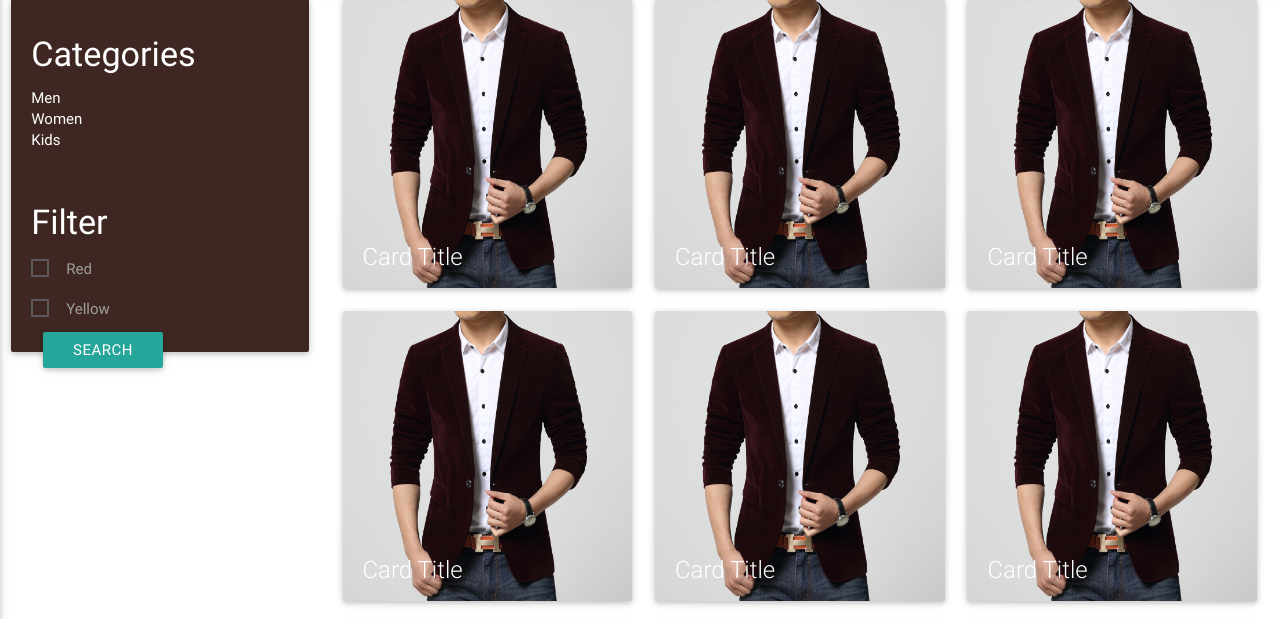
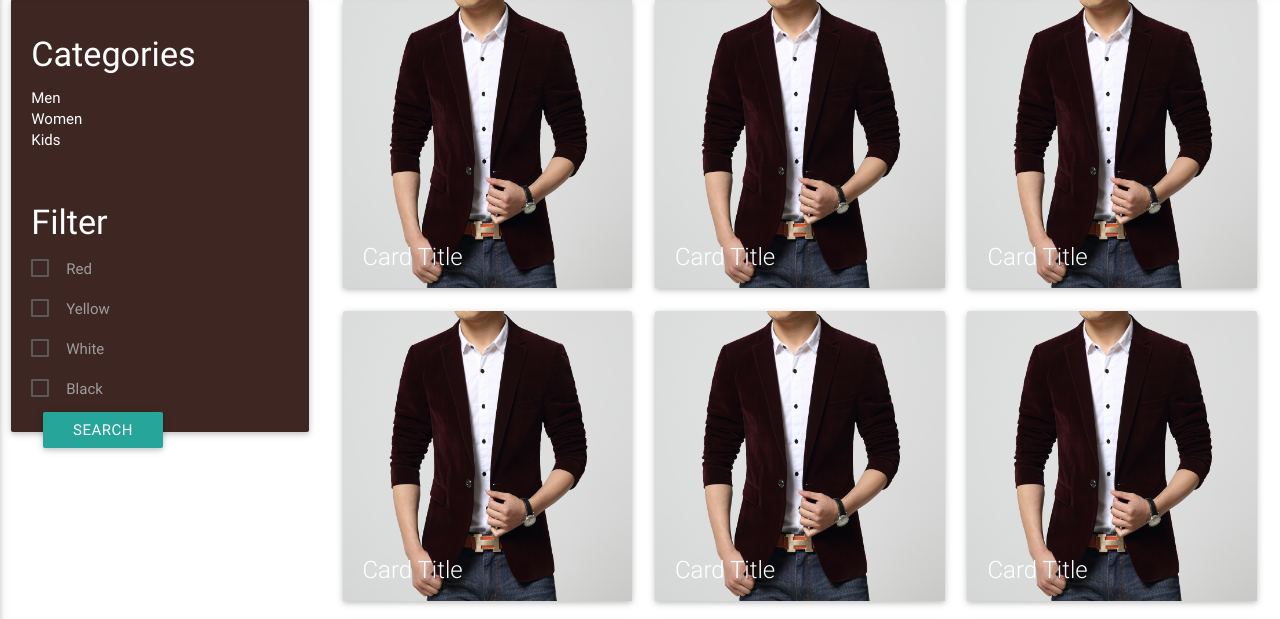
Before and after one commit to jk-gan/E-Commerce-, a PHP site: page /men.php in a window 1280 px wide. Shown: the part 73-692 px from the top of the page. Run offline with PHP 8.4, Linux system fonts and the light colour scheme; some libraries are stand-ins or nearby versions.

Commit message:
Add links to side bar in men page

```diff
--- a/css/mystyle.css
+++ b/css/mystyle.css
@@ -104,3 +104,7 @@ footer {
   line-height: 21px;
   margin-top: 0px !important;
 }
+
+.white {
+  color: white;
+}
--- a/men.php
+++ b/men.php
@@ -68,9 +68,9 @@
           <span class="white-text card-content">
             <h4>Categories</h4>
             <ul>
-              <li>Men</li>
-              <li>Women</li>
-              <li>Kids</li>
+              <a href="#" class="white"><li>Men</li></a>
+              <a href="#" class="white"><li>Women</li></a>
+              <a href="#" class="white"><li>Kids</li></a>
             </ul>
             <br>
             <h4>Filter</h4>
@@ -82,6 +82,14 @@
               <p>
                 <input type="checkbox" id="test6" />
                 <label for="test6">Yellow</label>
+              </p>
+              <p>
+                <input type="checkbox" id="test7" />
+                <label for="test7">White</label>
+              </p>
+              <p>
+                <input type="checkbox" id="test8" />
+                <label for="test8">Black</label>
               </p>
               <div class="col s4 l4">
                 <button class="btn waves-effect waves-light" type="submit" name="action">Search
```
